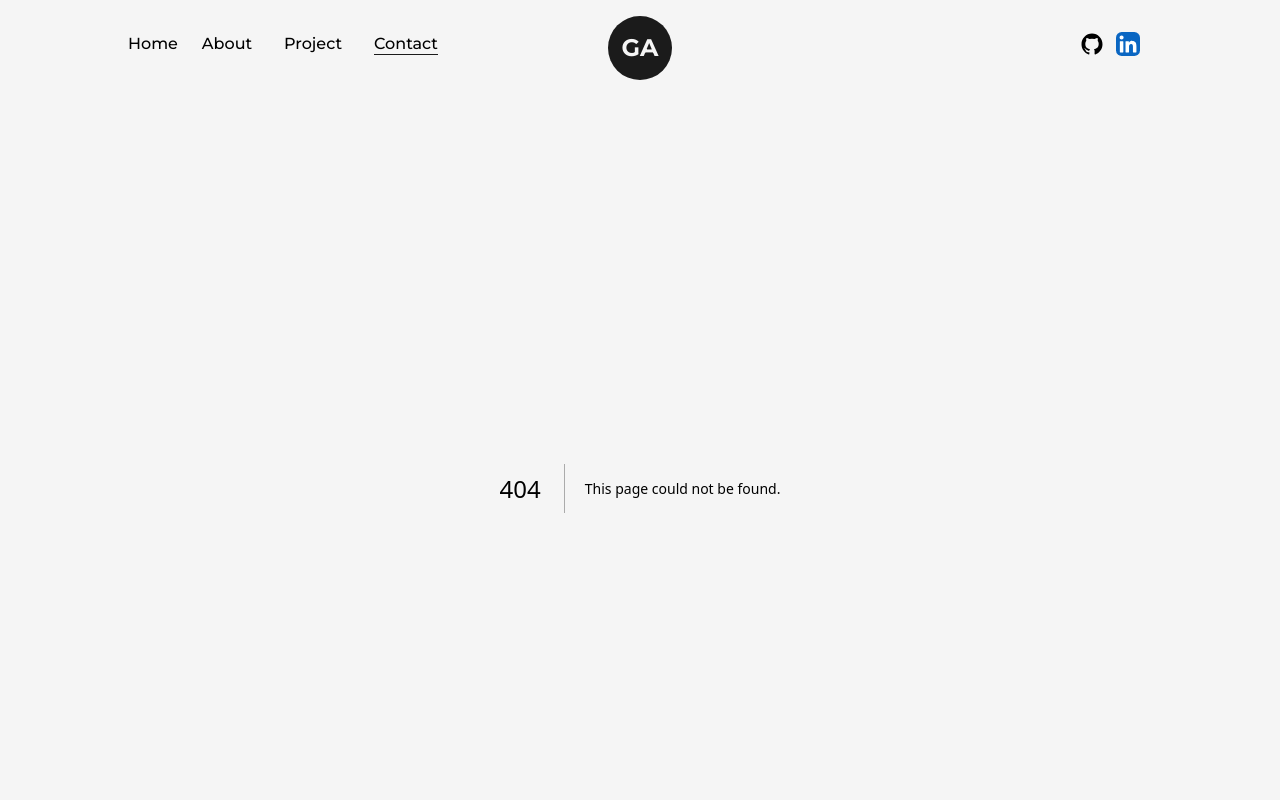
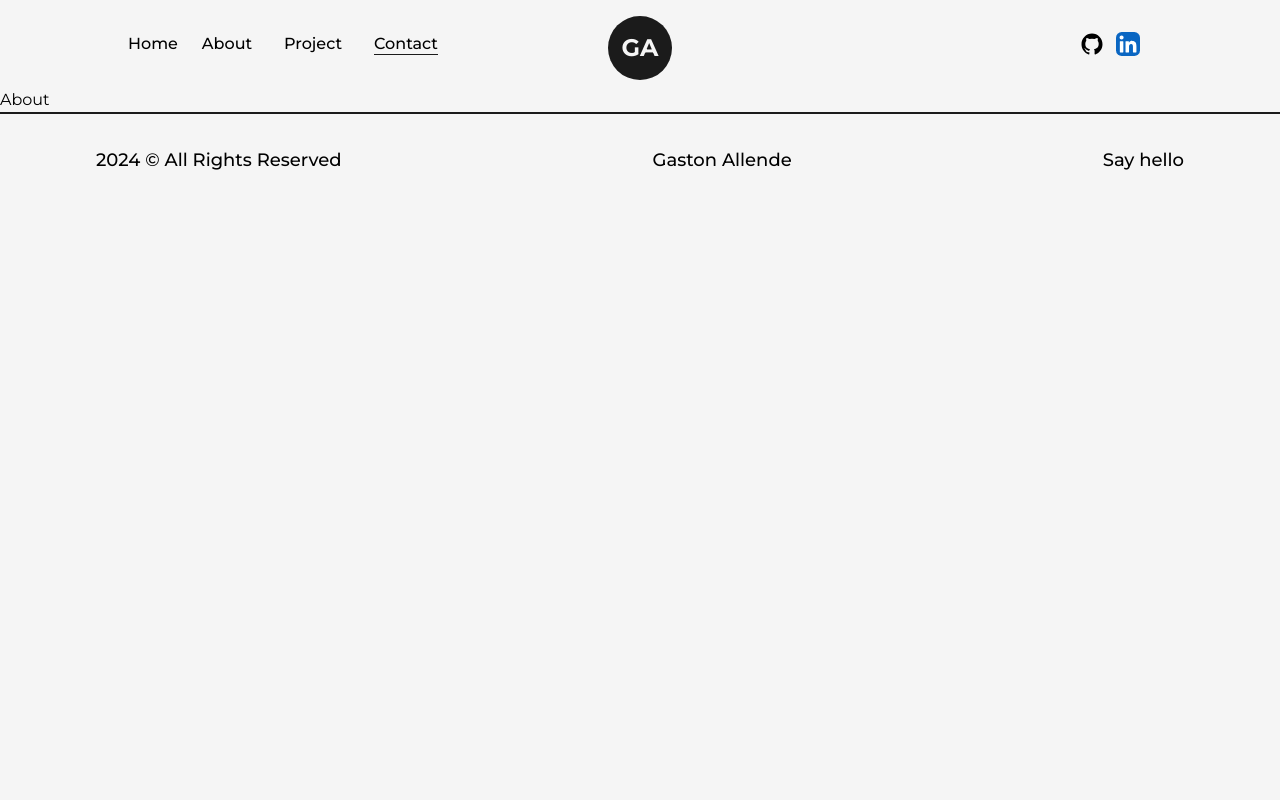
Before and after one commit to GastonAllende/personal-site, a Next.js app: page /contact in a window 1280 px wide. Before the commit this address had no page. Shown: the top 800 px of the page. Built offline with nearby package versions, Linux system fonts and the light colour scheme.

Commit message:
add contact page

```diff
--- /dev/null
+++ b/src/app/contact/page.tsx
@@ -0,0 +1,11 @@
+import React from 'react';
+
+const Contact : React.FC<{children: string, className: string}> = (children, className) => {
+		return (
+				<div>
+						<h1>About</h1>
+				</div>
+		)
+}
+
+export default Contact;
```
